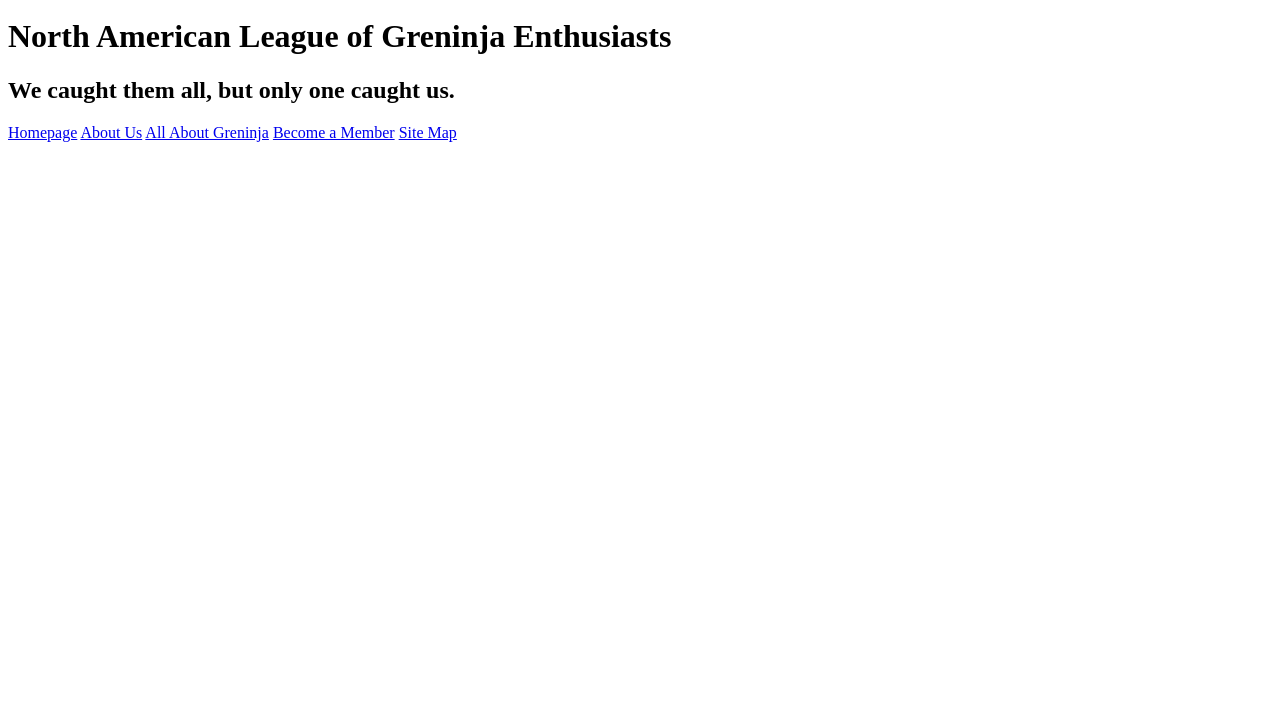
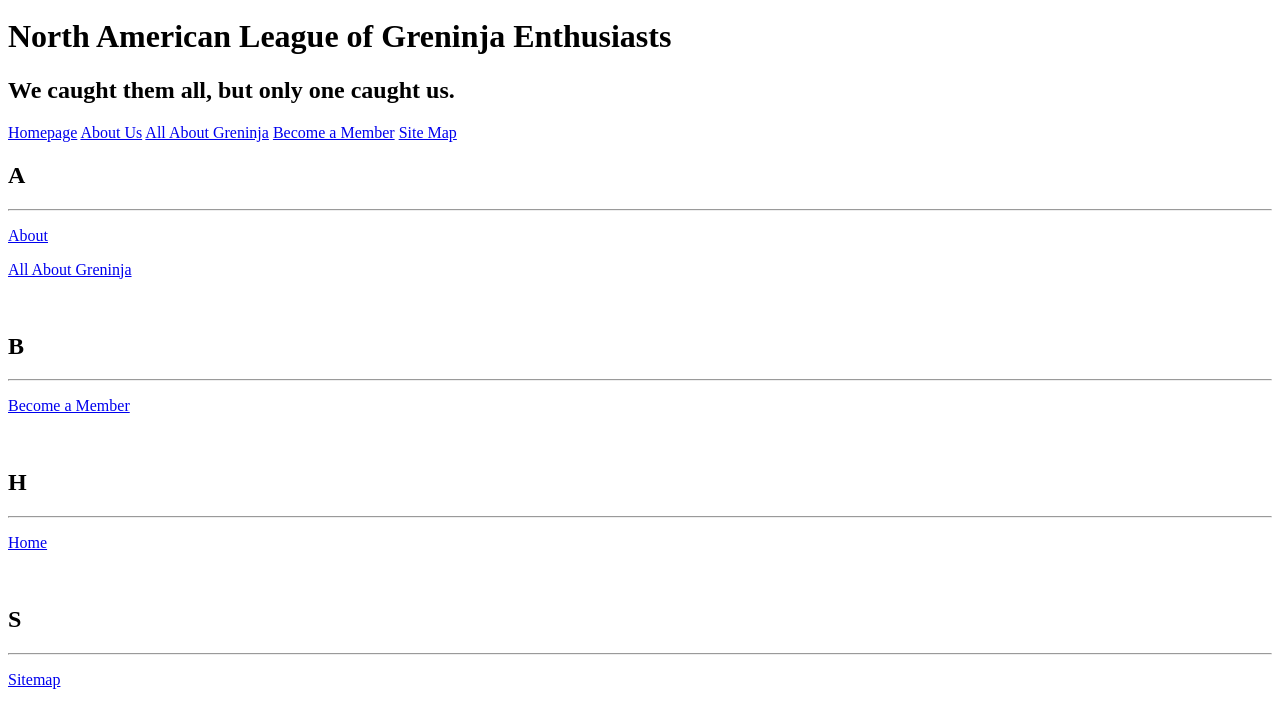
Before and after one commit to asmaloc/COSC231, a plain HTML site: page sitemap.html in a window 1280 px wide. Shown: the part 29-756 px from the top of the page. Drawn offline with Linux system fonts and the light colour scheme.

Commit message:
Update sitemap.html

```diff
--- a/sitemap.html
+++ b/sitemap.html
@@ -16,5 +16,22 @@
        <a href="join.html" target="_blank">Become a Member</a>
        <a href="sitemap.html" target="_blank">Site Map</a>
     </div>
+      	<h2>A</h2>
+   		<hr>
+   		<p><a href="about.html">About</a></p>
+   		<p><a href="$greninja.html">All About Greninja</a></p>
+   		<br/>
+   		<h2>B</h2>
+   		<hr>
+   		<p><a href="join.html">Become a Member</a></p>
+   		<br />
+   		<h2>H</h2>
+   		<hr>
+   		<p><a href="index.html">Home</a></p>
+   		<br />
+   		<h2>S</h2>
+   		<hr>
+   		<p><a href="sitemap.html">Sitemap</a></p>
+   		<br />
   </body>
 </html>
```
